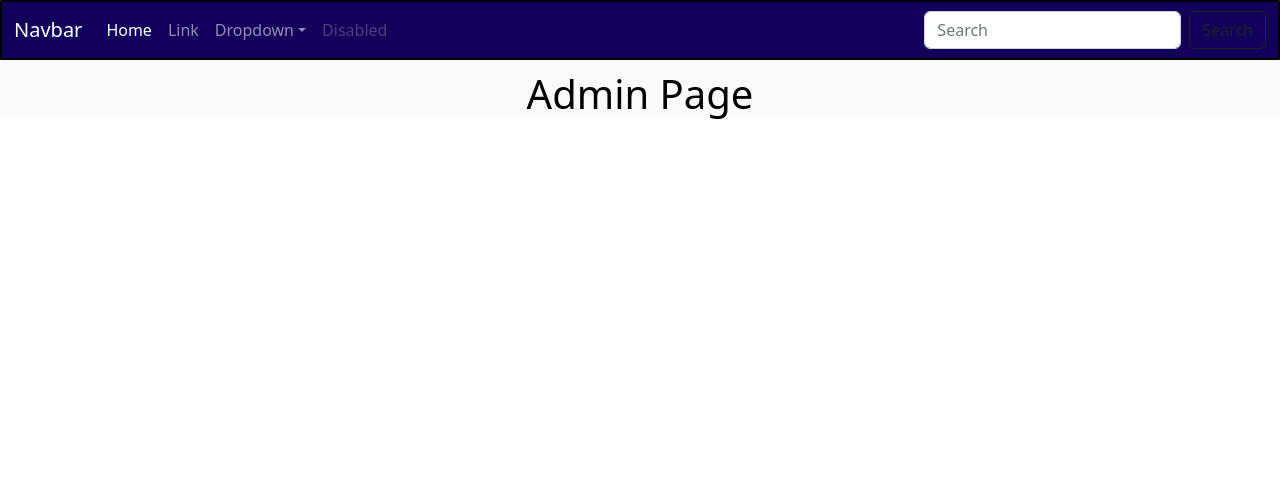
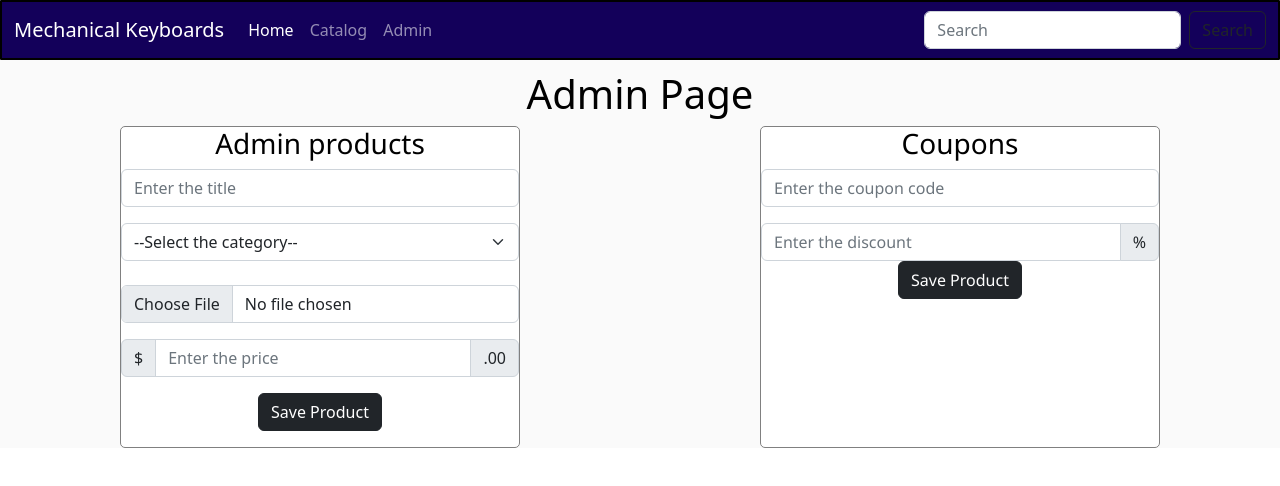
Before and after one commit to Godkner/107-React-Introductory-keyboards-store, a React (Create React App) app: page /admin in a window 1280 px wide. Shown: the top 486 px of the page. Built offline with nearby package versions, Linux system fonts and the light colour scheme.

Commit message:
109React-Assign2

```diff
--- a/public/index.html
+++ b/public/index.html
@@ -24,7 +24,7 @@
       work correctly both with client-side routing and a non-root public URL.
       Learn how to configure a non-root public URL by running `npm run build`.
     -->
-    <title>React App</title>
+    <title>Mechanical Keyboards</title>
   </head>
   <body>
     <noscript>You need to enable JavaScript to run this app.</noscript>
--- /dev/null
+++ b/src/components/adminCouponCodes.css
@@ -0,0 +1,13 @@
+.adminCoupon{
+    display: block;
+    width: 400px;
+    border: 1px solid gray;
+    border-radius: 5px;
+    background-color: white;
+}
+
+.adminCoupon{
+    color: black;
+    font-family: 'Segoe UI', Tahoma, Geneva, Verdana, sans-serif;
+
+}
--- /dev/null
+++ b/src/components/adminCouponCodes.jsx
@@ -0,0 +1,44 @@
+import './adminCouponCodes.css'
+import { useState } from 'react';
+
+function AdminCouponCodes(){
+
+    const [coupon,setCoupon]=useState({});
+    const [allCoupons, setAllCoupons]=useState([]);
+
+    function textChanged(e){
+        let text= e.target.value;
+        let attr= e.target.name;
+
+        // create a copy,modidy the copy, set the copy back
+        let copy= {...coupon};
+        copy[attr]= text;
+        setCoupon(copy);
+
+    }
+
+    function saveProduct(){
+        console.log(coupon);
+        // to do: fix the price,should be a number
+        // let copy=[...allCoupons];
+        // copy.push(coupon);
+        // setAllCoupons(copy);
+    }
+
+    return(
+        <div className="adminCoupon">
+            <h3>Coupons</h3>
+            <div class="mb-3">
+                 <input name='coupon' onChange={textChanged} type="text" class="form-control" id="formGroupExampleInput" placeholder="Enter the coupon code"></input>
+            </div>
+            <div class="input-group">
+                <input name='discount' onChange={textChanged} type="number" class="form-control" placeholder='Enter the discount' ></input>
+                    <span class="input-group-text">%</span>
+            </div>
+            <button onClick={saveProduct} className="btn btn-dark">Save Product</button>
+
+        </div>
+    );
+
+}
+export default AdminCouponCodes;
--- /dev/null
+++ b/src/components/adminProducts.css
@@ -0,0 +1,13 @@
+.ad-products{
+    display: block;
+    width: 400px;
+    border: 1px solid gray;
+    border-radius: 5px;
+    background-color: white;
+}
+
+.ad-products h3{
+    color: black;
+    font-family: 'Segoe UI', Tahoma, Geneva, Verdana, sans-serif;
+
+}
--- /dev/null
+++ b/src/components/adminProducts.jsx
@@ -0,0 +1,59 @@
+import "./adminProducts.css"
+import { useState } from 'react';
+
+function AdminProducts(){
+    const [product,setProduct]=useState({});
+    const [allProducts, setAllProducts]=useState([]);
+
+    function textChanged(e){
+        let text= e.target.value;
+        let attr= e.target.name;
+
+        // create a copy,modidy the copy, set the copy back
+        let copy= {...product};
+        copy[attr]= text;
+        setProduct(copy);
+
+    }
+
+    function saveProduct(){
+        console.log(product);
+        // to do: fix the price,should be a number
+        let copy=[...allProducts];
+        copy.push(product);
+        setAllProducts(copy);
+    }
+
+    return (
+        <div className="ad-products">
+            <h3>Admin products</h3>
+            <div className="form">
+                <div class="mb-3">
+                    <input name="title" onChange={textChanged} type="text" class="form-control" id="" placeholder="Enter the title"></input>
+                 </div>
+                 <select name="category" onChange={textChanged} class="form-select" aria-label="Default select example">
+                    <option disabled selected>--Select the category--</option>
+                    <option value="Keyboards">Keyboards</option>
+                    <option value="keycaps">Keycaps</option>
+                    <option value="switches">Switches</option>
+                </select>
+                 <div class="mb-3">
+                    <label for="formFile" class="form-label"></label>
+                    <input name="image" onChange={textChanged} class="form-control" type="file" id="formFile" ></input>
+                </div>
+                <div class="input-group mb-3">
+                    <span class="input-group-text">$</span>
+                        <input name="price" onChange={textChanged} type="text" class="form-control" placeholder="Enter the price"></input>
+                    <span class="input-group-text">.00</span>
+
+                </div>
+                <button onClick={saveProduct} className="btn btn-dark">Save Product</button>
+            </div>
+            <ul>
+            {allProducts.map(prod => <li key={prod.title}>{prod.title}</li>)}
+            </ul>
+        </div>
+    )
+}
+
+export default AdminProducts;
--- a/src/components/navbar.jsx
+++ b/src/components/navbar.jsx
@@ -1,33 +1,25 @@
 import './navbar.css';
+import {Link} from 'react-router-dom';
+
+
 function Navbar(){
     return(
         <nav className="navbar navbar-expand-lg navbar-dark bg-body-tertiary">
   <div className="container-fluid">
-    <a className="navbar-brand" href="#">Navbar</a>
+    <Link className="navbar-brand" to="/">Mechanical Keyboards</Link>
     <button className="navbar-toggler" type="button" data-bs-toggle="collapse" data-bs-target="#navbarSupportedContent" aria-controls="navbarSupportedContent" aria-expanded="false" aria-label="Toggle navigation">
       <span className="navbar-toggler-icon"></span>
     </button>
     <div className="collapse navbar-collapse" id="navbarSupportedContent">
       <ul className="navbar-nav me-auto mb-2 mb-lg-0">
         <li className="nav-item">
-          <a className="nav-link active" aria-current="page" href="#">Home</a>
+          <Link className="nav-link active" aria-current="page" to="/home">Home</Link>
         </li>
         <li className="nav-item">
-          <a className="nav-link" href="#">Link</a>
-        </li>
-        <li className="nav-item dropdown">
-          <a className="nav-link dropdown-toggle" href="#" role="button" data-bs-toggle="dropdown" aria-expanded="false">
-            Dropdown
-          </a>
-          <ul className="dropdown-menu">
-            <li><a className="dropdown-item" href="#">Action</a></li>
-            <li><a className="dropdown-item" href="#">Another action</a></li>
-            <li><hr className="dropdown-divider" /></li>
-            <li><a className="dropdown-item" href="#">Something else here</a></li>
-          </ul>
+          <Link className="nav-link" to="/catalog">Catalog</Link>
         </li>
         <li className="nav-item">
-          <a className="nav-link disabled">Disabled</a>
+          <Link className="nav-link" to="/admin">Admin</Link>
         </li>
       </ul>
       <form className="d-flex" role="search">
--- a/src/pages/admin.css
+++ b/src/pages/admin.css
@@ -7,3 +7,8 @@
     padding-top: 10px;
     color: black;
 }
+
+.admin .parent{
+    display: flex;
+    justify-content:space-around ;
+}
--- a/src/pages/admin.jsx
+++ b/src/pages/admin.jsx
@@ -1,9 +1,17 @@
 import './admin.css';
+import AdminProducts from '../components/adminProducts';
+import AdminCouponCodes from './../components/adminCouponCodes';
+
+
 
 function Admin(){
     return(
         <div className='admin'>
            <h1>Admin Page</h1>
+           <div className="parent">
+           <AdminProducts></AdminProducts>
+           <AdminCouponCodes></AdminCouponCodes>
+           </div>
         </div>
     );
 }
--- a/src/pages/home.jsx
+++ b/src/pages/home.jsx
@@ -1,9 +1,13 @@
 import './home.css';
+import {Link} from 'react-router-dom'
 
 function Home(){
     return(
         <div className='home'>
-            <h1>Home page</h1>
+            <h1>Welcome to Mechanical Keyboards</h1>
+
+
+            <Link className='btn btn-primary' to="/catalog">Check our amazing catalog </Link>
         </div>
     )
 }
```
